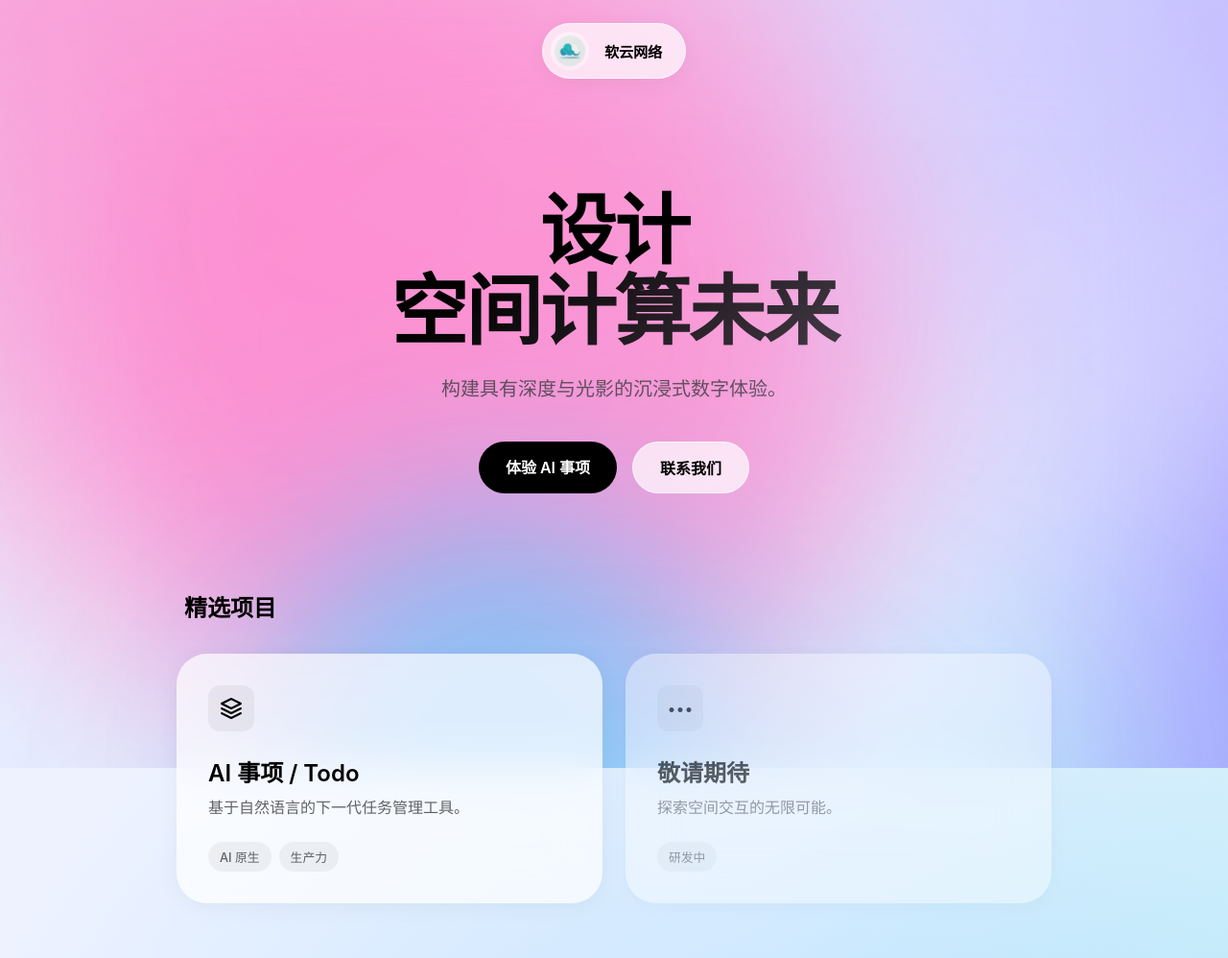
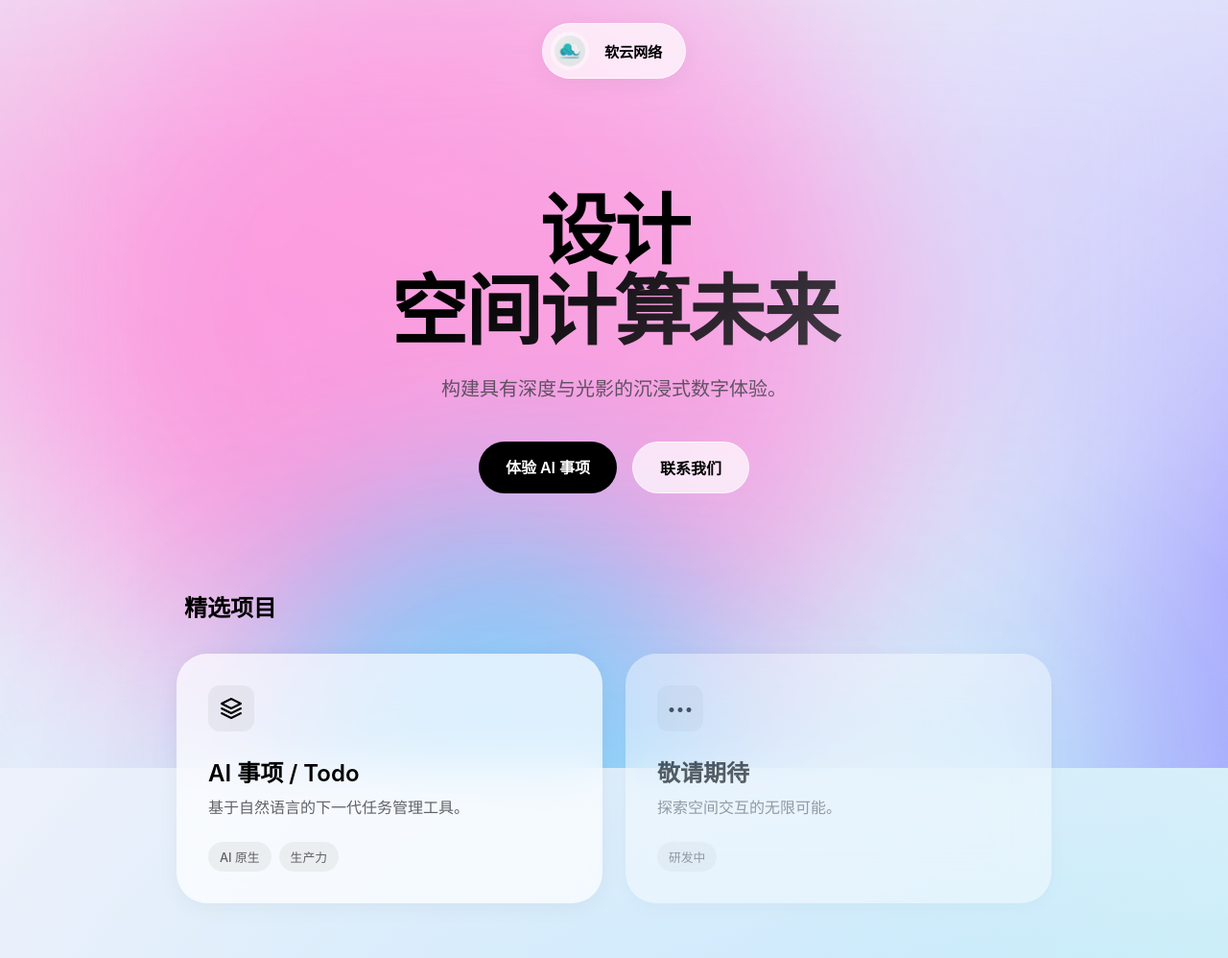
Before and after one commit to zocipro/ruanyun, a website built with Vite: page index.html in a window 1280 px wide. Shown: the top 998 px of the page at 96% size. Built offline with nearby package versions, Linux system fonts and the light colour scheme; a web font is replaced by a local one.

Commit message:
Add files via upload

```diff
--- a/index.html
+++ b/index.html
@@ -5,12 +5,12 @@
     <meta charset="UTF-8" />
     <meta name="viewport" content="width=device-width, initial-scale=1.0, viewport-fit=cover" />
     <meta name="color-scheme" content="light dark">
-    <meta name="theme-color" content="#eef2ff" data-light="#eef2ff" data-dark="#0b0f1a">
+    <meta name="theme-color" content="#edf1fb" data-light="#edf1fb" data-dark="#0b0f1a">
     <script>
         (() => {
             const themeMeta = document.querySelector('meta[name="theme-color"]');
             if (!themeMeta) return;
-            const light = themeMeta.getAttribute('data-light') || '#eef2ff';
+            const light = themeMeta.getAttribute('data-light') || '#edf1fb';
             const dark = themeMeta.getAttribute('data-dark') || '#0b0f1a';
             const setTheme = (isDark) => {
                 themeMeta.setAttribute('content', isDark ? dark : light);
--- a/style.css
+++ b/style.css
@@ -6,7 +6,7 @@
     --glass-border: rgba(255, 255, 255, 0.6);
     --glass-shadow: 0 4px 24px -1px rgba(0, 0, 0, 0.05);
     --glass-blur: 24px;
-    --bg-solid: #eef2ff;
+    --bg-solid: #edf1fb;
 
     --text-primary: #000000;
     --text-secondary: rgba(60, 60, 67, 0.8);
@@ -15,19 +15,21 @@
     --spotlight-color: rgba(255, 255, 255, 0.9);
 
     /* Mesh Gradient Colors (Day) */
-    --mesh-1: #ff79c8;
-    --mesh-2: #9b8bff;
-    --mesh-3: #65c8ff;
-    --mesh-4: #67f2e4;
+    --mesh-1: #ff86d8;
+    --mesh-2: #9a8cff;
+    --mesh-3: #63d2ff;
+    --mesh-4: #8fffe6;
 
     --mesh-canvas:
-        radial-gradient(65% 65% at 12% 8%, rgba(255, 121, 200, 0.5), transparent 70%),
-        radial-gradient(70% 60% at 88% 12%, rgba(155, 139, 255, 0.45), transparent 70%),
-        radial-gradient(75% 70% at 55% 88%, rgba(101, 200, 255, 0.35), transparent 72%),
-        radial-gradient(60% 60% at 90% 78%, rgba(103, 242, 228, 0.28), transparent 70%);
+        linear-gradient(180deg, rgba(237, 241, 251, 0.98) 0%, rgba(237, 241, 251, 0) 28%),
+        linear-gradient(0deg, rgba(237, 241, 251, 0.98) 0%, rgba(237, 241, 251, 0) 28%),
+        radial-gradient(65% 65% at 12% 6%, rgba(255, 134, 216, 0.48), transparent 70%),
+        radial-gradient(70% 60% at 88% 12%, rgba(154, 140, 255, 0.42), transparent 72%),
+        radial-gradient(80% 75% at 55% 90%, rgba(99, 210, 255, 0.32), transparent 74%),
+        radial-gradient(60% 60% at 90% 80%, rgba(143, 255, 230, 0.26), transparent 72%);
 
-    --mesh-overlay-top: rgba(255, 255, 255, 0.16);
-    --mesh-overlay-bottom: rgba(232, 240, 255, 0.12);
+    --mesh-overlay-top: rgba(255, 255, 255, 0.18);
+    --mesh-overlay-bottom: rgba(228, 236, 255, 0.14);
 
     --safe-top: env(safe-area-inset-top, 0px);
     --safe-bottom: env(safe-area-inset-bottom, 0px);
@@ -61,13 +63,15 @@
         --mesh-4: #0f4b5a;
 
         --mesh-canvas:
-            radial-gradient(60% 60% at 15% 10%, rgba(70, 103, 255, 0.18), transparent 70%),
-            radial-gradient(70% 60% at 85% 15%, rgba(119, 60, 170, 0.2), transparent 70%),
-            radial-gradient(75% 70% at 50% 85%, rgba(20, 160, 200, 0.16), transparent 72%),
-            radial-gradient(55% 55% at 88% 80%, rgba(16, 120, 140, 0.14), transparent 70%);
+            linear-gradient(180deg, rgba(11, 15, 26, 0.98) 0%, rgba(11, 15, 26, 0) 30%),
+            linear-gradient(0deg, rgba(11, 15, 26, 0.98) 0%, rgba(11, 15, 26, 0) 30%),
+            radial-gradient(60% 60% at 15% 10%, rgba(84, 110, 255, 0.2), transparent 70%),
+            radial-gradient(70% 60% at 85% 15%, rgba(132, 70, 190, 0.22), transparent 72%),
+            radial-gradient(75% 70% at 50% 85%, rgba(30, 170, 210, 0.16), transparent 74%),
+            radial-gradient(55% 55% at 88% 80%, rgba(20, 130, 150, 0.16), transparent 70%);
 
-        --mesh-overlay-top: rgba(255, 255, 255, 0.06);
-        --mesh-overlay-bottom: rgba(255, 255, 255, 0.04);
+        --mesh-overlay-top: rgba(255, 255, 255, 0.05);
+        --mesh-overlay-bottom: rgba(255, 255, 255, 0.035);
 
         --orb-opacity: 0.65;
     }
```
